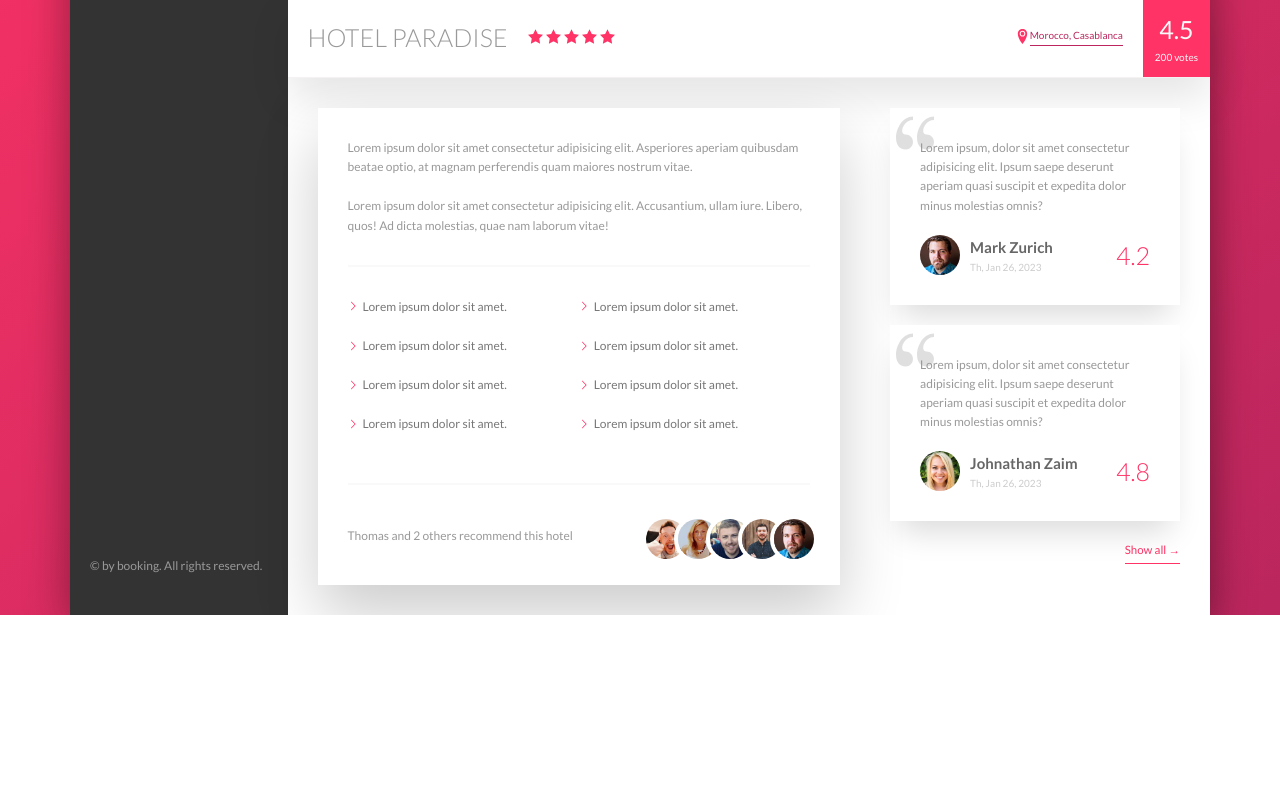
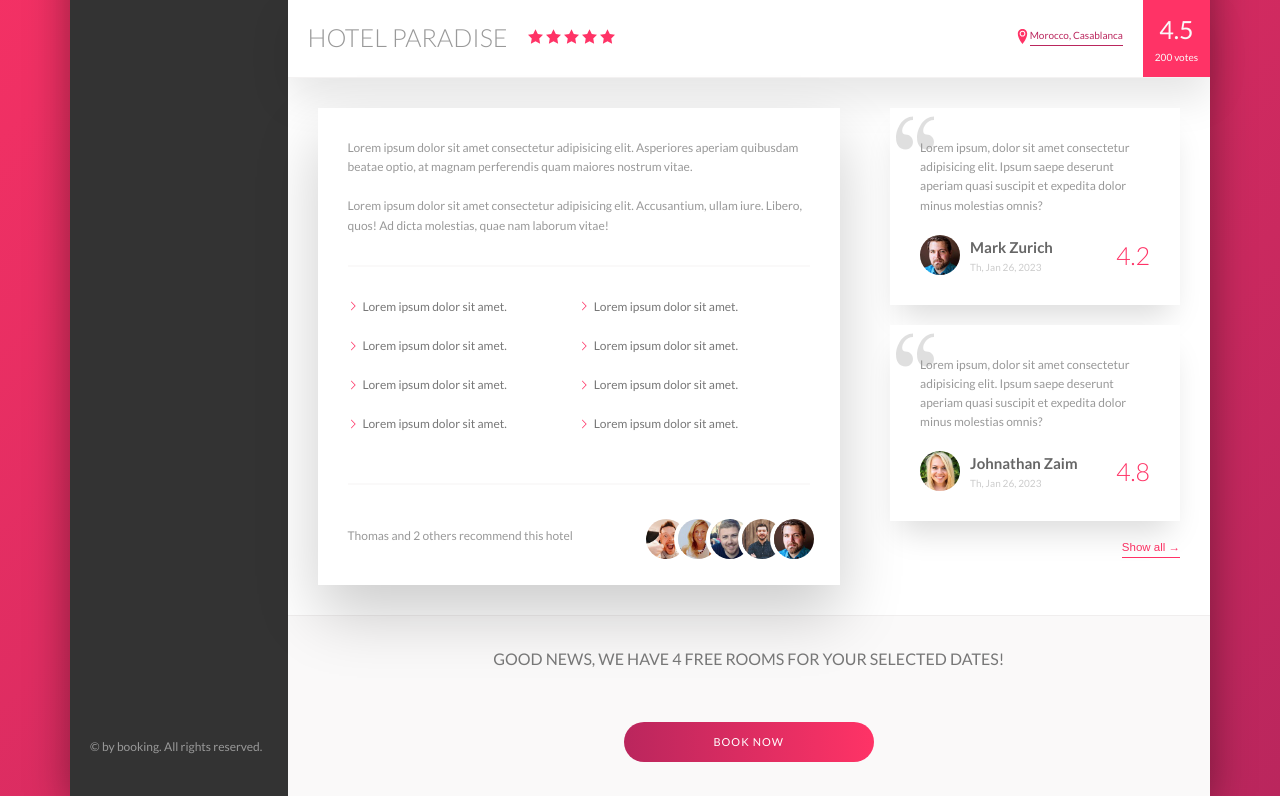
Before and after one commit to YoussefAitBihi/booking-user-interface, a website: page index.html in a window 1280 px wide. Shown: the part 434-1230 px from the top of the page. Before the commit the page ends 1049 px from the top, so only its background shows below. Drawn offline with Linux system fonts and the light colour scheme; a web font is replaced by a local one.

Commit message:
Finish with desktop version

```diff
--- a/index.html
+++ b/index.html
@@ -415,11 +415,25 @@
                            </figcaption>
                         </figure>
 
-                        <a href="#!" class="btn-text btn-text--right"
-                           >Show all &rightarrow;</a
-                        >
+                        <button class="btn-text btn-text--right">
+                           Show all &rightarrow;
+                        </button>
                      </section>
                   </div>
+                  <!-- --------------------- -->
+                  <!--     SECTION BOOK      -->
+                  <!-- --------------------- -->
+                  <section class="section-book">
+                     <h2 class="section-book__heading">
+                        Good news, we have 4 free rooms for your selected dates!
+                     </h2>
+                     <a href="#!" class="btn-main">
+                        <span class="btn-main__book">Book now</span>
+                        <span class="btn-main__available-rooms"
+                           >4 rooms available</span
+                        >
+                     </a>
+                  </section>
                </main>
             </div>
          </div>
--- a/sass/components/_component.scss
+++ b/sass/components/_component.scss
@@ -1,15 +1,81 @@
+/* ------------------------ */
+/*        Main button       */
+/* ------------------------ */
+
+.btn-main {
+   &:link,
+   &:visited {
+      position: relative;
+      display: inline-block;
+      width: 25rem;
+      text-decoration: none;
+      text-transform: uppercase;
+      background-image: linear-gradient(
+         90deg,
+         var(--color-primary-dark),
+         var(--color-primary-light)
+      );
+      color: white;
+      font-size: 1.1rem;
+      letter-spacing: 1px;
+      padding: 2rem 5rem;
+      border-radius: 25rem;
+      transition: all 0.2s;
+      overflow: hidden;
+   }
+
+   &:hover {
+      background-image: linear-gradient(
+         90deg,
+         var(--color-primary-light),
+         var(--color-primary-dark)
+      );
+   }
+
+   & > span {
+      position: absolute;
+      left: 50%;
+      transform: translate(-50%, -50%);
+      transition: all 0.2s;
+   }
+
+   &__book {
+      top: 50%;
+      opacity: 1;
+   }
+
+   &__available-rooms {
+      top: 5rem;
+      opacity: 0;
+   }
+
+   &:hover &__available-rooms {
+      top: 50%;
+      opacity: 1;
+   }
+
+   &:hover &__book {
+      top: -0.5rem;
+      opacity: 0;
+   }
+}
+
 /* ------------------------ */
 /*        Button text       */
 /* ------------------------ */
 .btn-text {
+   &,
    &:link,
    &:visited {
       display: inline-block;
       text-decoration: none;
+      background-color: transparent;
       color: var(--color-primary-light);
       font-size: 1.15rem;
       padding-bottom: 0.35rem;
+      border: none;
       border-bottom: 1px solid currentColor;
+      cursor: pointer;
    }
 
    &--right {
--- a/sass/layout/_header.scss
+++ b/sass/layout/_header.scss
@@ -4,10 +4,10 @@
 .header {
    width: 100%;
    background-color: var(--color-grey-light-1);
+   padding: 0 2rem;
 
    display: flex;
    justify-content: space-between;
-   flex-wrap: wrap;
 
    & > * {
       align-self: center;
--- a/sass/layout/_navigation.scss
+++ b/sass/layout/_navigation.scss
@@ -5,6 +5,11 @@
    display: flex;
    flex-grow: 1;
    justify-content: space-between;
+
+   @media (max-width: 37.43em) {
+      flex-direction: column;
+      flex-wrap: wrap;
+   }
 
    &__list {
       list-style: none;
--- a/sass/pages/_home.scss
+++ b/sass/pages/_home.scss
@@ -93,7 +93,6 @@
 .sections-more-box {
    display: flex;
    padding: 3rem;
-   box-shadow: var(--shadow-light);
 }
 
 .more-details {
@@ -179,3 +178,20 @@
       }
    }
 }
+
+/* ------------------------ */
+/*       SECTION BOOK       */
+/* ------------------------ */
+.section-book {
+   padding: 3rem 0;
+   background-color: var(--color-grey-light-1);
+   border-top: 1px solid var(--color-grey-light-3);
+   text-align: center;
+
+   &__heading {
+      font-size: 1.6rem;
+      font-weight: 400;
+      text-transform: uppercase;
+      margin-bottom: 5rem;
+   }
+}
```
Also changed, not shown: css/main.css, 1 other file.
